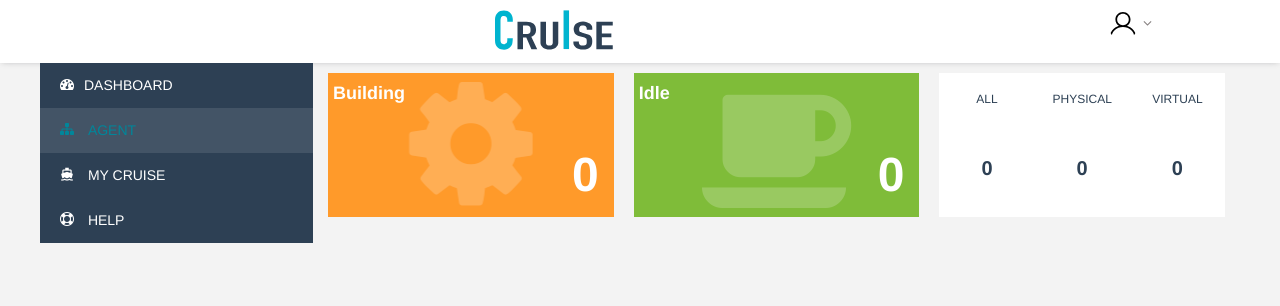
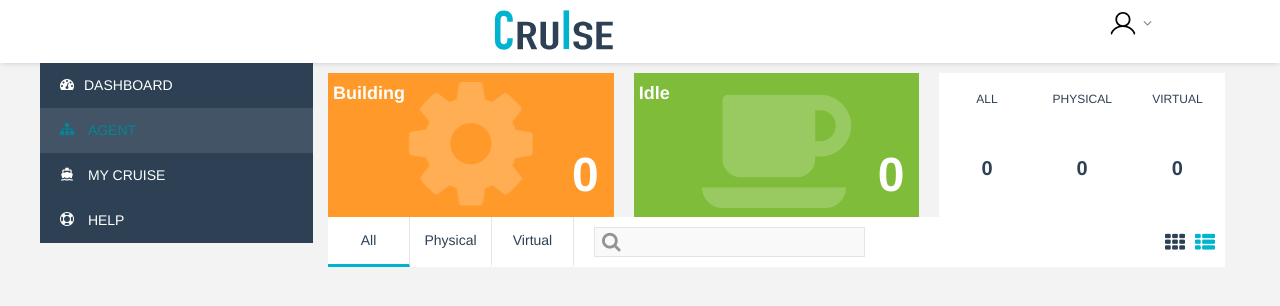
Before and after one commit to Youjingyu/tw-test-cruise, a Vue app: page / in a window 1280 px wide. Shown: the top 306 px of the page. Built offline with nearby package versions, Linux system fonts and the light colour scheme.

Commit message:
feat: controll tab
添加控制栏组件

```diff
--- /dev/null
+++ b/src/components/agent/ControllTab.vue
@@ -0,0 +1,85 @@
+<template>
+  <div class="controll-tab clearfix">
+    <ul class="tab">
+      <li :class="activeIndex === 0 ? 'active' : ''">All</li>
+      <li :class="activeIndex === 1 ? 'active' : ''">Physical</li>
+      <li :class="activeIndex === 2 ? 'active' : ''">Virtual</li>
+    </ul>
+    <div class="search">
+      <i class="icon-search"></i>
+      <input type="text">
+    </div>
+    <div class="view-style-icon">
+      <i class="icon-th-card" :class="activeViewStyle === 0 ? 'active' : ''"></i>
+      <i class="icon-th-list" :class="activeViewStyle === 1 ? 'active' : ''"></i>
+    </div>
+  </div>
+</template>
+
+<script>
+
+export default {
+  name: 'AgentControllTab',
+  data () {
+    return {
+      activeIndex: 0,
+      activeViewStyle: 1
+    }
+  }
+}
+</script>
+
+<style lang="scss" scoped>
+.controll-tab {
+  height: 50px;
+  background-color: #fff;
+  .tab {
+    line-height: 47px;
+    li {
+      float: left;
+      width: 82px;
+      border-right: 1px solid rgb(228, 228, 228);
+      border-bottom: 3px solid #fff;
+      font-weight: lighter;
+      text-align: center;
+    }
+    li.active{
+      border-bottom-color: #00B4CF;
+    }
+  }
+  .search {
+    float: left;
+    position: relative;
+    margin-left: 20px;
+    margin-top: 10px;
+    font-size: 20px;
+    color: rgb(148, 147, 147);
+    .icon-search {
+      position: absolute;
+      left: 8px;
+      top: 4px;
+    }
+    input {
+      height: 30px;
+      border: 1px solid rgb(228, 228, 228);
+      text-indent: 30px;
+      background-color: #faf9f9;
+      color: rgb(148, 147, 147);
+    }
+    input:focus {
+      outline: none;
+    }
+  }
+  .view-style-icon {
+    float: right;
+    margin-top: 15px;
+    font-size: 20px;
+    i {
+      margin-right: 10px;
+    }
+    i.active {
+      color: #00B4CF;
+    }
+  }
+}
+</style>
--- a/src/containers/Console.vue
+++ b/src/containers/Console.vue
@@ -15,7 +15,6 @@ export default {
 
 <style lang="scss" scoped>
 .console {
-  box-sizing: border-box;
   width: 77.25%;
   padding: 10px 15px;
 }
--- a/src/styles/common.scss
+++ b/src/styles/common.scss
@@ -10,3 +10,17 @@ ul {
   padding: 0;
   list-style: none;
 }
+
+div, ul, li, input {
+  box-sizing: border-box;
+}
+
+.clearfix:before,
+.clearfix:after {
+    content: " ";
+    display: table;
+}
+
+.clearfix:after {
+    clear: both;
+}
--- a/src/views/Agent.vue
+++ b/src/views/Agent.vue
@@ -1,16 +1,19 @@
 <template>
   <div class="agent">
     <Panel/>
+    <ControllTab/>
   </div>
 </template>
 
 <script>
 import Panel from '../components/agent/Panel'
+import ControllTab from '../components/agent/ControllTab'
 
 export default {
   name: 'Agent',
   components: {
-    Panel
+    Panel,
+    ControllTab
   }
 }
 </script>
```
